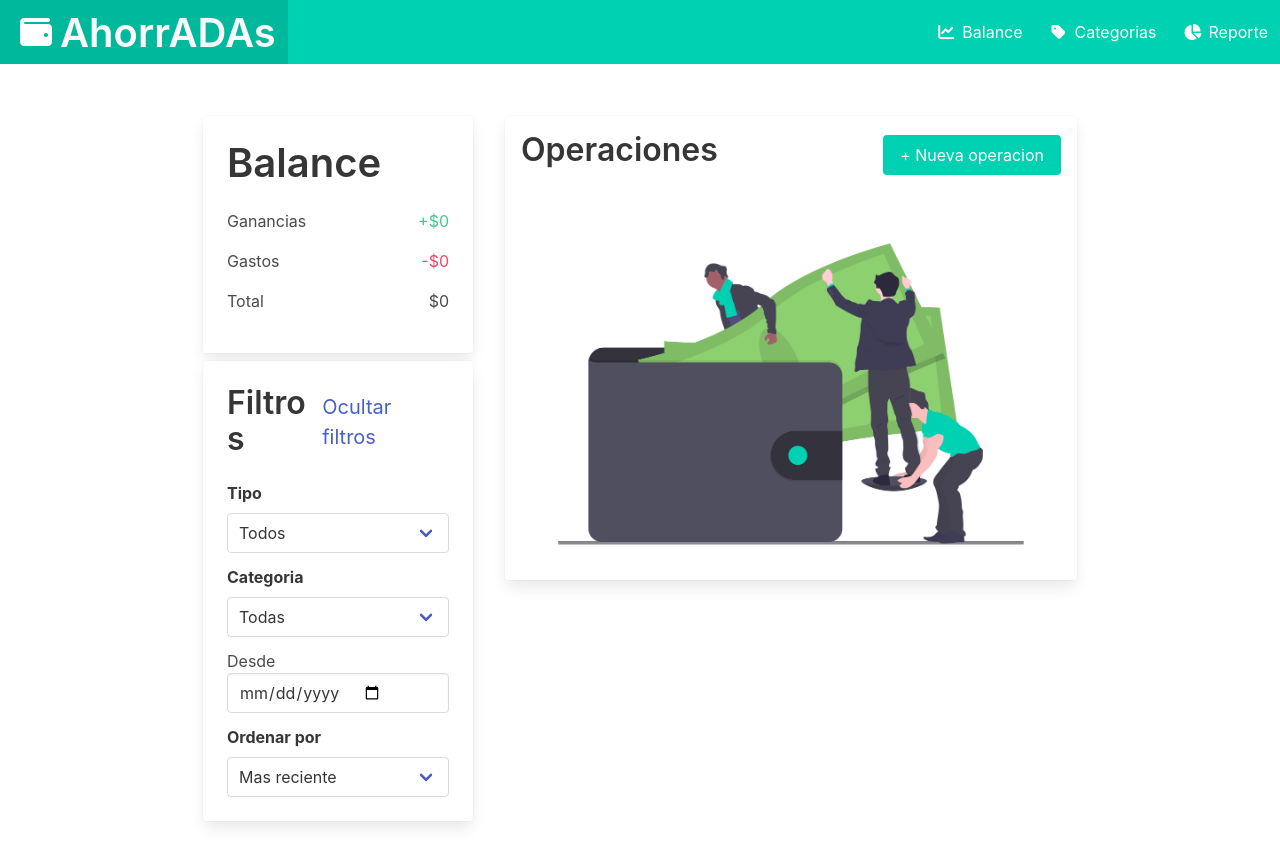
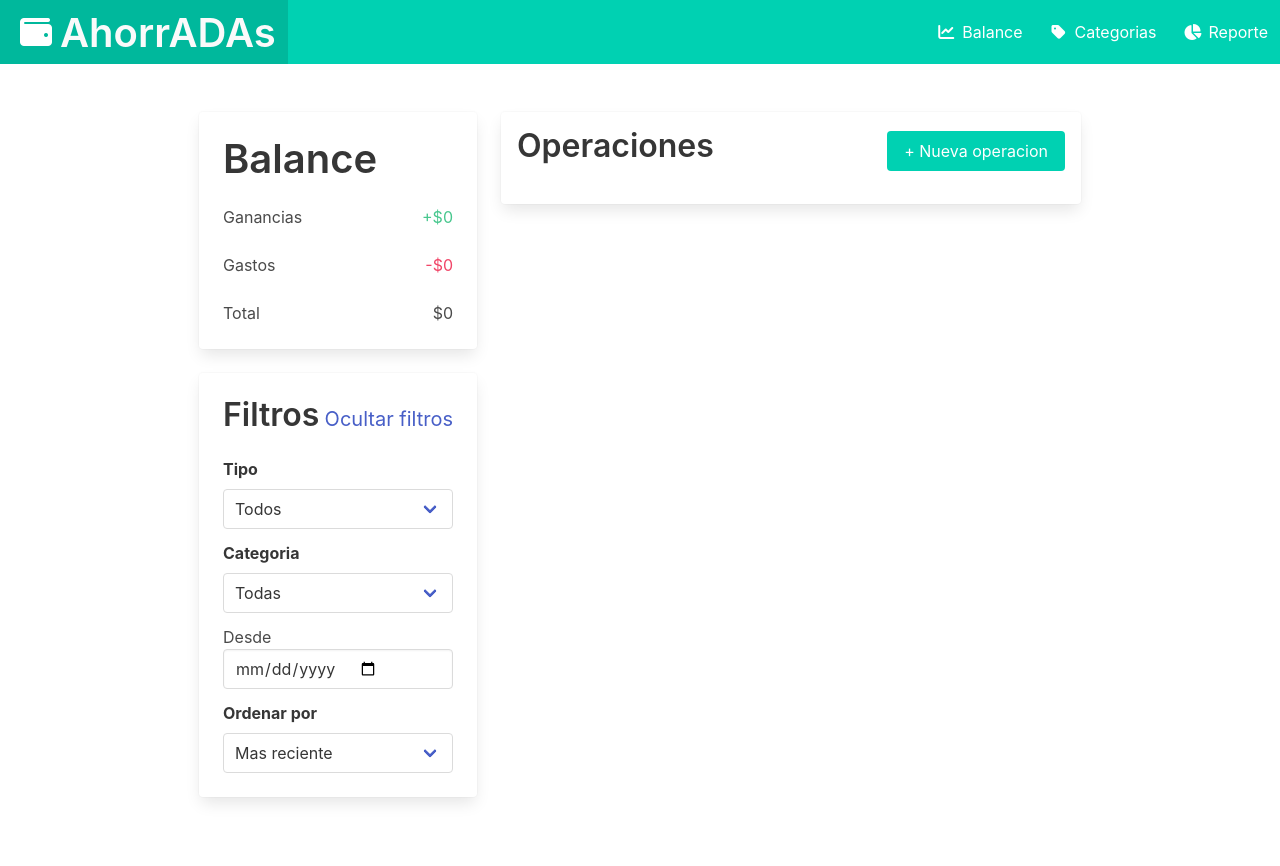
Before and after one commit to diamelagiardini/ahorrADAs, a plain HTML site: page index.html in a window 1280 px wide. After the commit the page ends 845 px from the top, so only its background shows below. Drawn offline with nearby package versions, Linux system fonts and the light colour scheme.

Commit message:
arregle card balance con columnas

```diff
--- a/index.html
+++ b/index.html
@@ -56,32 +56,57 @@
     </header>
 
     <!-- FIN BARRA DE NAVEGACION-->
-    <!-- <div class="container"> -->
+
+
     <section class="section">
+        <!--CONTENEDOR DE LAS DOS COLUMNAS-->
         <div class="columns is-centered">
 
+            <!--COLUMNA 1-->
             <div class="column is-3">
-                <div class="is-flex-direction-row">
-                    <div class="card m-1">
+                <div class="columns">
+                    <!-- COLUMNA 1-A -->
+
+                    <div class="column">
+                        <div class="card">
                             <div class="card-content">
                                 <div class="content">
                                     <h2 class="title is-2">Balance</h2>
-                                <div class="is-flex is-justify-content-space-between is-align-items-baseline">
+                                    <div class="columns">
+                                        <div class="column is-4">
                                             <p>Ganancias</p>
-                                    <p class="has-text-success">+$0</p>
                                         </div>
-                                <div class="is-flex is-justify-content-space-between is-align-items-baseline">
+                                        <div class="column is-8">
+                                            <p class="has-text-right has-text-success">+$0</p>
+                                        </div>
+                                    </div>
+                                    <div class="columns">
+                                        <div class="column is-4">
                                             <p>Gastos</p>
-                                    <p class="has-text-danger">-$0</p>
                                         </div>
-                                <div class="is-flex is-justify-content-space-between is-align-items-baseline">
+                                        <div class="column is-8">
+                                            <p class="has-text-right has-text-danger">-$0</p>
+                                        </div>
+                                    </div>
+                                    <div class="columns">
+                                        <div class="column is-4">
                                             <p>Total</p>
-                                    <p>$0</p>
+                                        </div>
+                                        <div class="column is-8">
+                                            <p class="has-text-right">$0</p>
                                         </div>
                                     </div>
                                 </div>
                             </div>
-                    <div class="card m-1 mt-2">
+                        </div>
+                    </div>
+                </div>
+
+                <div class="columns">
+                    <!-- COLUMNA 1-B  -->
+                    <div class="column">
+
+                        <div class="card">
                             <div class="card-content">
                                 <div class="content">
                                     <div class="is-flex is-justify-content-space-between is-align-items-baseline">
@@ -147,10 +172,11 @@
                         </div>
                     </div>
                 </div>
+            </div>
 
-
+            <!--COLUMNA 2-->
             <div class="column is-6">
-                <div class="card m-1">
+                <div class="card">
                     <div class="card-image">
 
                         <div class="is-flex is-justify-content-space-between is-align-items-baseline p-4">
@@ -158,15 +184,16 @@
                             <button class="button is-primary ">+ Nueva operacion</button>
                         </div>
 
-                        <figure class="image">
+                        <!-- <figure class="image">
                             <img src="./wallet.png" alt="billetera">
-                        </figure>
+                        </figure> -->
 
                     </div>
                 </div>
             </div>
         </div>
     </section>
-    <!-- </div> -->
+
+</body>
 
 </html>
```
Lines whose indentation alone changed are shown as unchanged.
